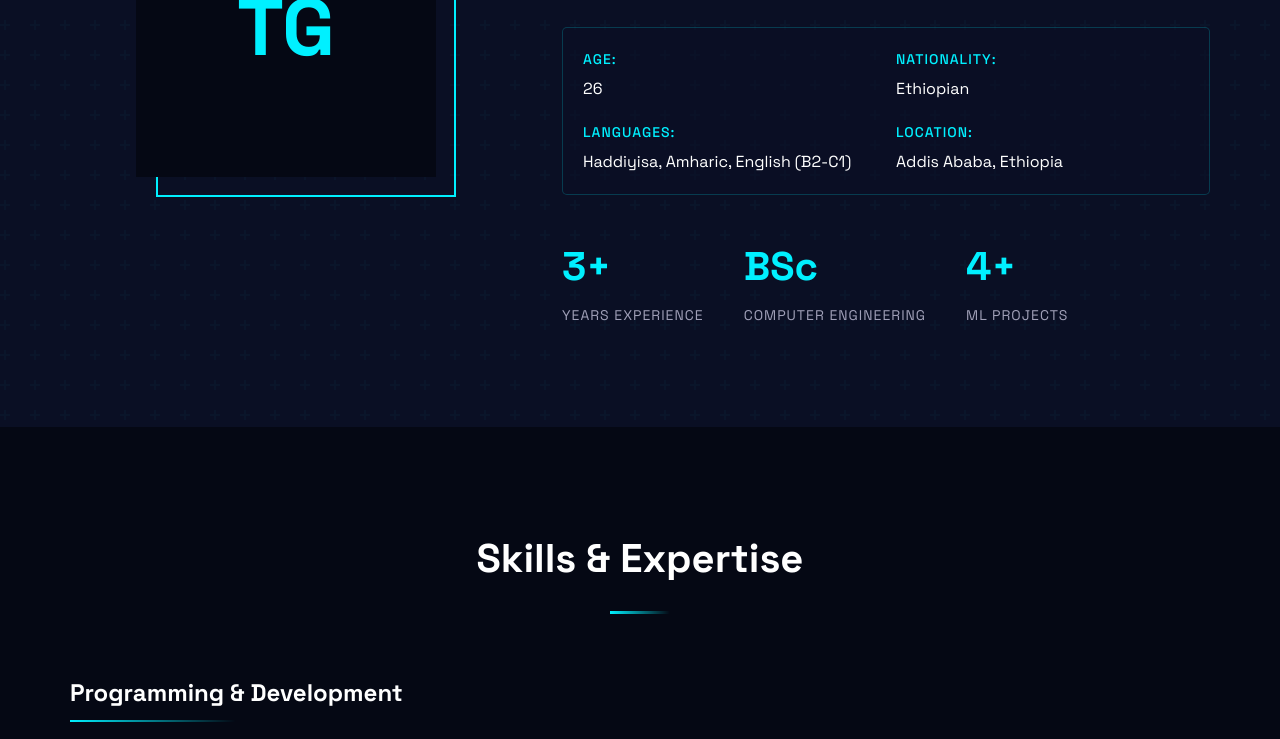
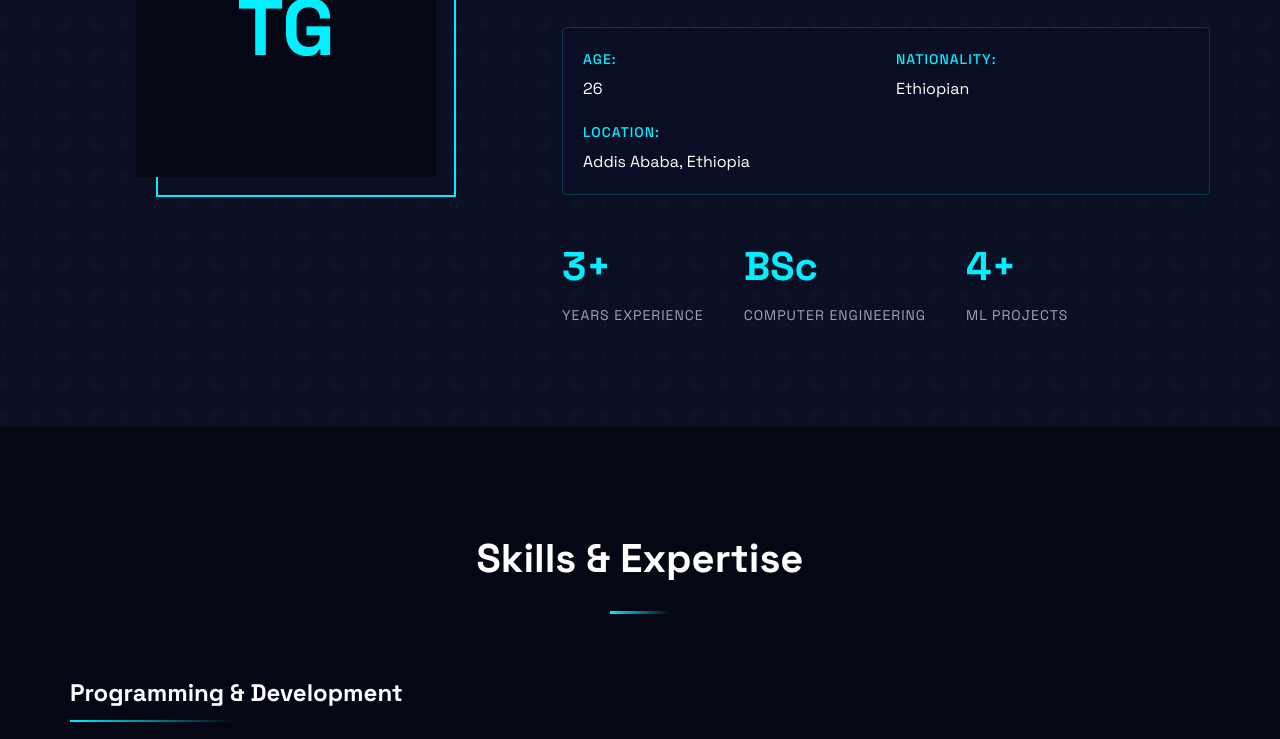
Before and after one commit to tadele1212/Portfolio_Tadele, a plain HTML site: page index.html in a window 1280 px wide. Shown: the part 1320-2059 px from the top of the page. Drawn offline with Linux system fonts and the light colour scheme.

Commit message:
Removed the language

```diff
--- a/index.html
+++ b/index.html
@@ -77,10 +77,6 @@
                             <div class="info-item">
                                 <span class="info-label">Nationality:</span>
                                 <span class="info-value">Ethiopian</span>
-                            </div>
-                            <div class="info-item">
-                                <span class="info-label">Languages:</span>
-                                <span class="info-value">Haddiyisa, Amharic, English (B2-C1)</span>
                             </div>
                             <div class="info-item">
                                 <span class="info-label">Location:</span>
```
